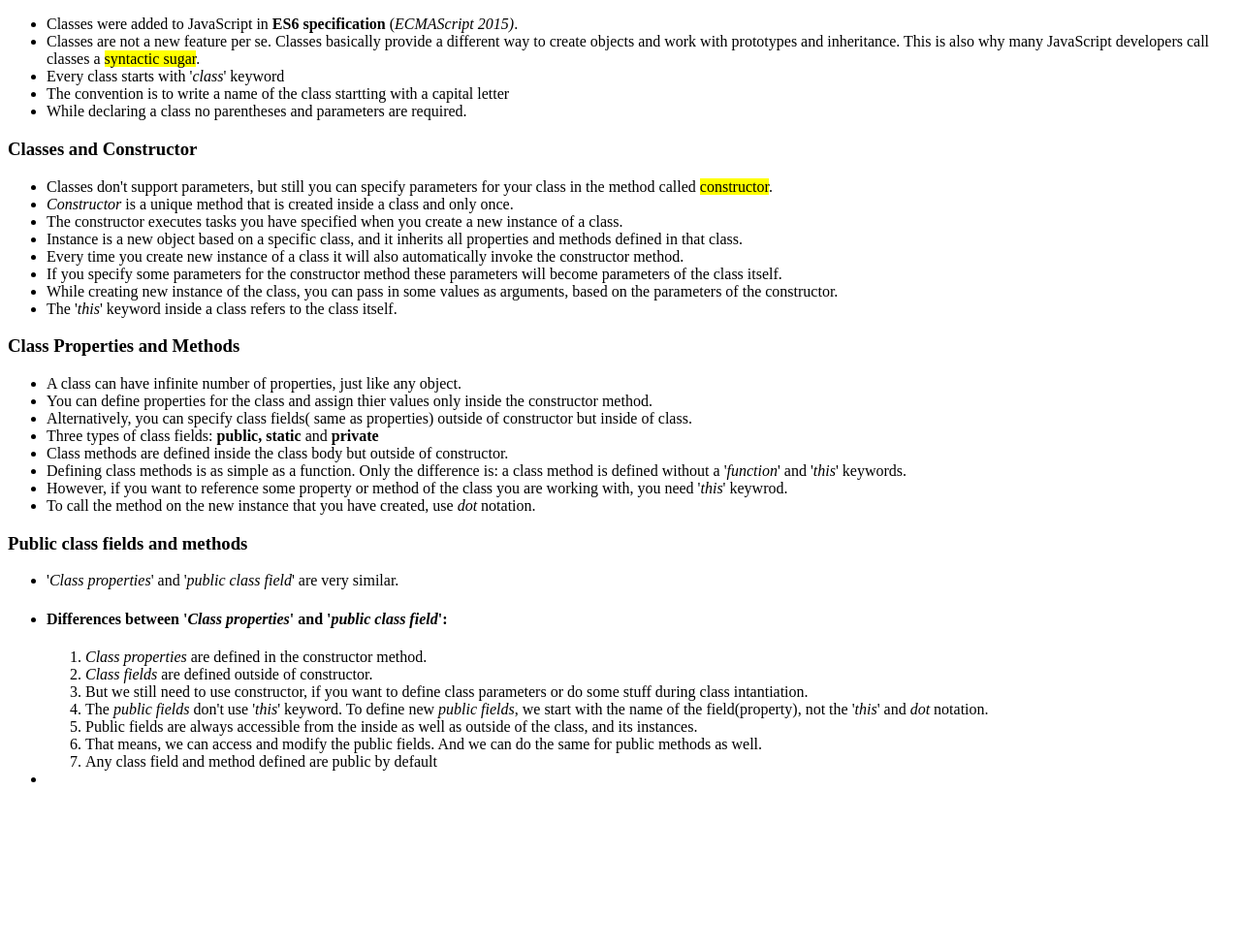
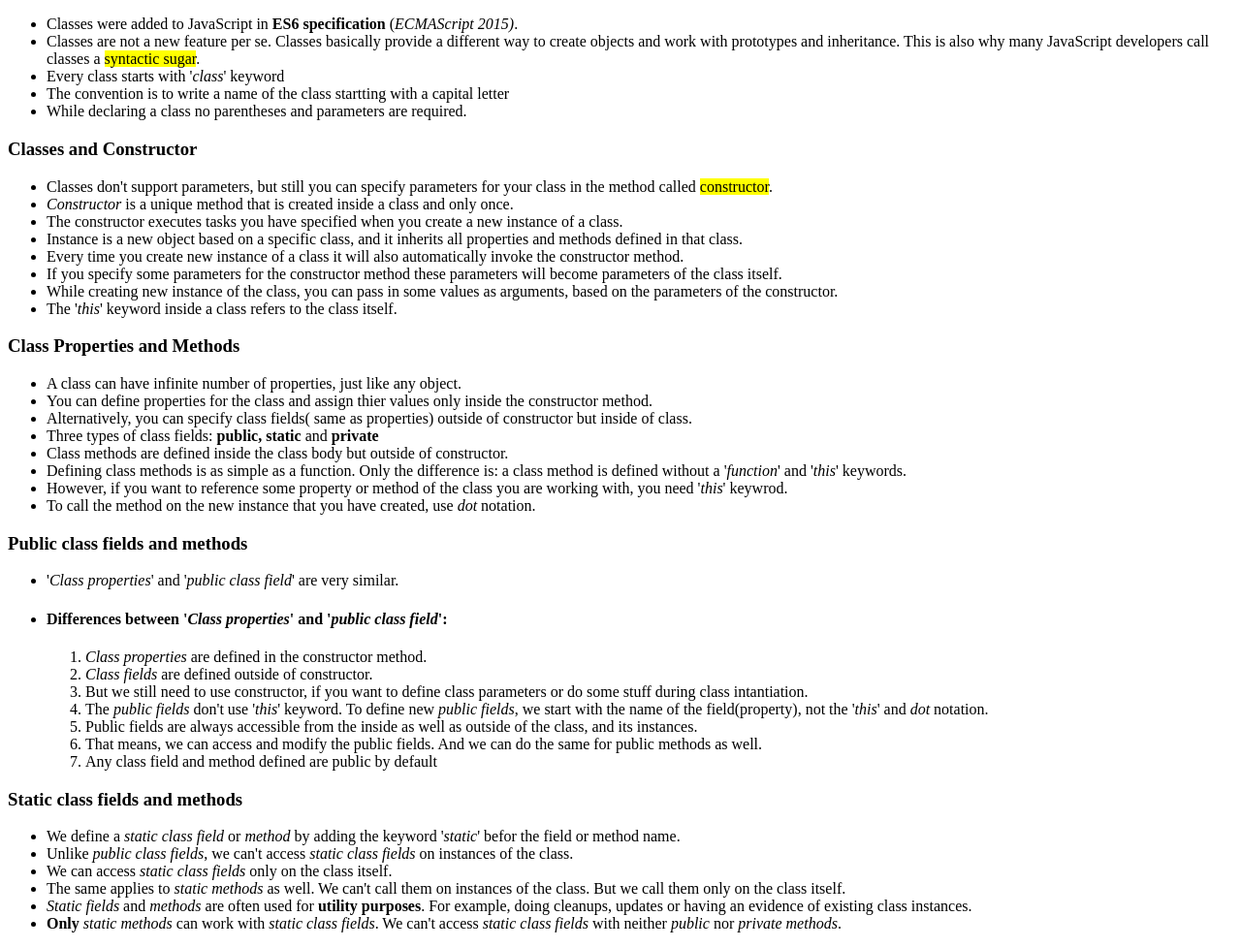
Before and after one commit to yugmani/alex-classes-js, a website: page index.html in a window 1280 px wide. Shown: the part 91-1069 px from the top of the page at 97% size. Before the commit the page ends 920 px from the top, so only its background shows below. Drawn offline with Linux system fonts and the light colour scheme.

Commit message:
static class fields and methods

```diff
--- a/index.html
+++ b/index.html
@@ -125,6 +125,34 @@
         <li>Any class field and method defined are public by default</li>
       </ol>
     </li>
-    <li></li>
+  </ul>
+  <h3>Static class fields and methods</h3>
+  <ul>
+    <li>
+      We define a <em>static class field</em> or <em>method</em> by adding the
+      keyword '<em>static</em>' befor the field or method name.
+    </li>
+    <li>
+      Unlike <em>public class fields</em>, we can't access
+      <em>static class fields</em> on instances of the class.
+    </li>
+    <li>
+      We can access <em>static class fields</em> only on the class itself.
+    </li>
+    <li>
+      The same applies to <em>static methods</em> as well. We can't call them on
+      instances of the class. But we call them only on the class itself.
+    </li>
+    <li>
+      <em>Static fields</em> and <em>methods</em> are often used for
+      <strong>utility purposes</strong>. For example, doing cleanups, updates or
+      having an evidence of existing class instances.
+    </li>
+    <li>
+      <strong>Only</strong> <em>static methods</em> can work with
+      <em>static class fields</em>. We can't access
+      <em>static class fields</em> with neither <em>public</em> nor
+      <em>private methods</em>.
+    </li>
   </ul>
 </div>
```
Also changed, not shown: index.js (+28 -0 lines).
